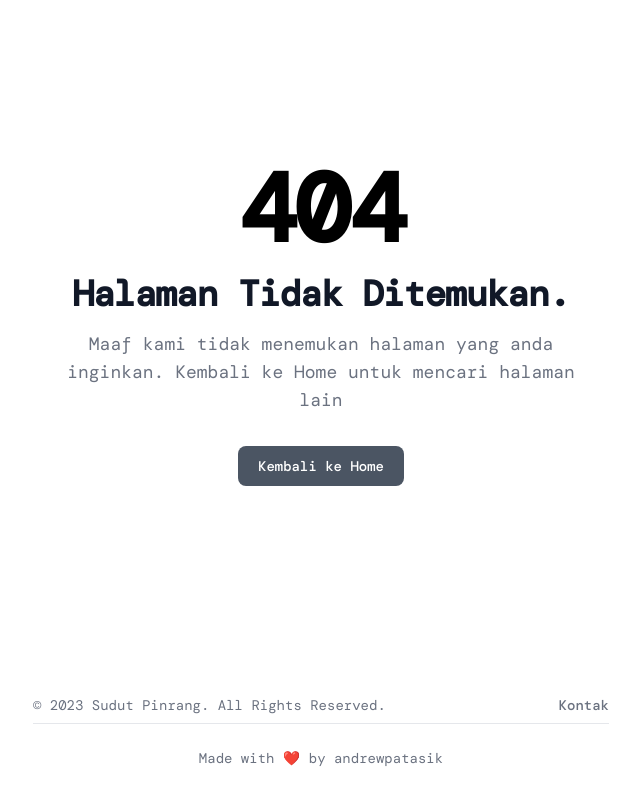
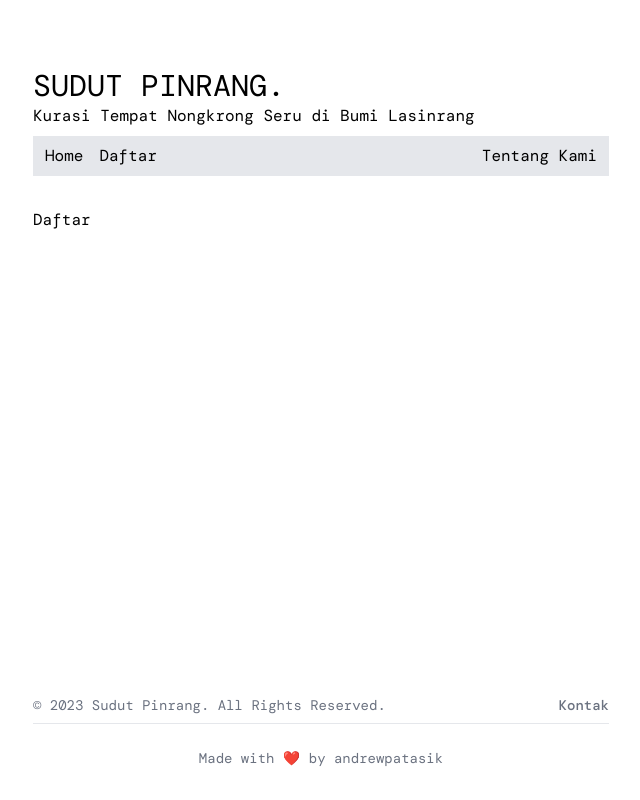
Before and after one commit to andrewpatasik/sudut-pinrang, a Next.js app: page /daftar in a window 1280 px wide. Before the commit this address had no page. Shown: the whole page, without its empty margins (319-959 px from the left). Built offline with nearby package versions, Linux system fonts and the light colour scheme.

Commit message:
semantic tag revision

```diff
--- a/package.json
+++ b/package.json
@@ -22,6 +22,7 @@
     "postcss": "8.4.24",
     "react": "18.2.0",
     "react-dom": "18.2.0",
+    "react-hook-form": "^7.44.3",
     "tailwindcss": "3.3.2",
     "typescript": "5.1.3"
   },
--- a/src/components/MainLayout.tsx
+++ b/src/components/MainLayout.tsx
@@ -12,10 +12,12 @@ const DM_MONO = DM_Mono({ subsets: ["latin"], weight: ["500", "400"] });
 
 const MainLayout = ({ children }: MainLayoutProps) => {
   return (
-    <div className={`flex min-h-screen flex-col px-24 lg:p-0 lg:max-w-xl lg:mx-auto ${DM_MONO.className}`}>
+    <div
+      className={`flex min-h-screen flex-col px-24 lg:p-0 lg:max-w-xl lg:mx-auto ${DM_MONO.className}`}
+    >
       <Heading />
       <Navbar />
-      {children}
+      <main className="grow mt-6 mb-24">{children}</main>
       <Footer />
     </div>
   );
--- /dev/null
+++ b/src/pages/daftar.tsx
@@ -0,0 +1,18 @@
+import Head from "next/head";
+
+const SubmitPlace = () => {
+  return (
+    <div>
+      <Head>
+        <title>
+          Kurasi Tempat Nongkrong Seru di Bumi Lasinrang | SUDUT PINRANG
+        </title>
+      </Head>
+      <section>
+        <h1>Daftar</h1>
+      </section>
+    </div>
+  );
+};
+
+export default SubmitPlace;
--- a/src/pages/index.tsx
+++ b/src/pages/index.tsx
@@ -1,22 +1,18 @@
 import MainContent from "@/components/MainContent";
 import Head from "next/head";
-import { Suspense } from "react";
 
 export default function Home({ items }: any) {
-  console.log(items)
   return (
-    <main className="grow mt-6 mb-24">
+    <>
       <Head>
         <title>
           Kurasi Tempat Nongkrong Seru di Bumi Lasinrang | SUDUT PINRANG
         </title>
       </Head>
-      <div className="z-10 w-full max-w-5xl items-center justify-between text-sm lg:flex">
-        <Suspense fallback={<p>Loading...</p>}>
-          <MainContent items={items} />
-        </Suspense>
-      </div>
-    </main>
+      <section className="z-10 w-full max-w-5xl items-center justify-between text-sm lg:flex">
+        <MainContent items={items} />
+      </section>
+    </>
   );
 }
 
```
Also changed, not shown: 1 other file (tests, documents, lock files or other folders).
